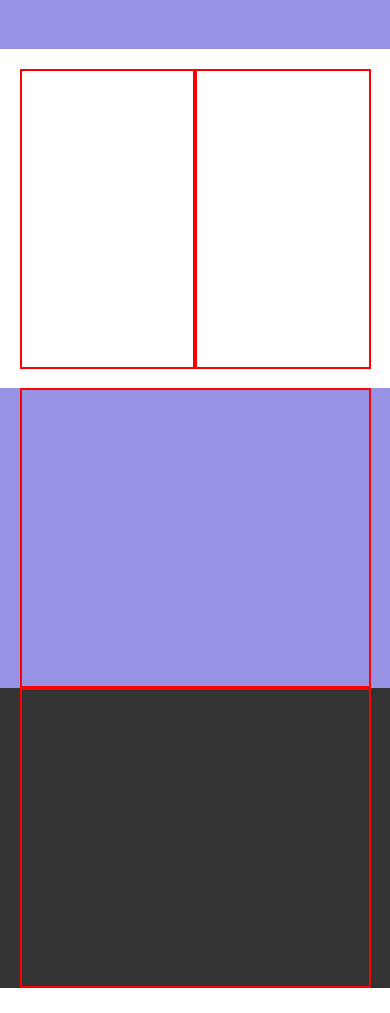
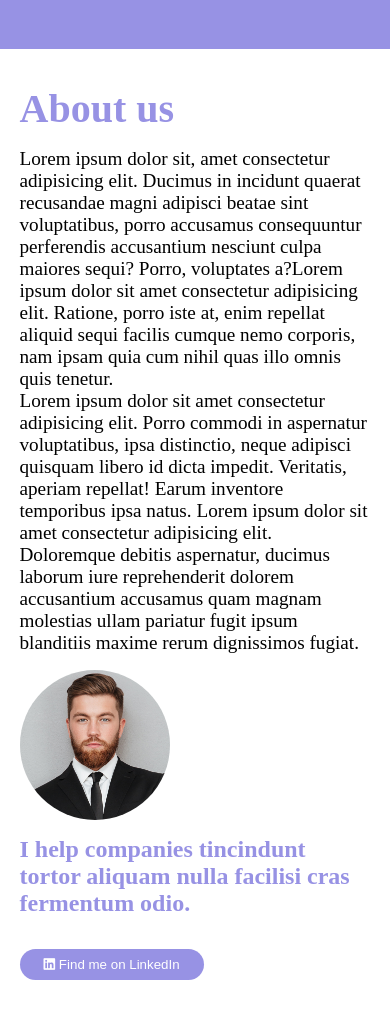
Before and after one commit to manuelcamaioni/htmlcss-responsive-layout, a plain HTML site: page index.html in a window 390 px wide. Shown: the part 6207-7220 px from the top of the page. Before the commit the page ends 7195 px from the top, so only its background shows below. Drawn offline with Linux system fonts and the light colour scheme.

Commit message:
added responsive elements to fifth section

```diff
--- a/index.html
+++ b/index.html
@@ -241,8 +241,21 @@
 
         <section class="fifth-section">
             <div class="container flex">
-                <div class="description-box highlight"></div>
-                <div class="user-quote highlight"></div>
+                <div class="about-us-box">
+                    <h1>About us</h1>
+                    <p>Lorem ipsum dolor sit, amet consectetur adipisicing elit. Ducimus in incidunt quaerat recusandae magni adipisci beatae sint voluptatibus, porro accusamus consequuntur perferendis accusantium nesciunt culpa maiores sequi? Porro, voluptates a?Lorem ipsum dolor sit amet consectetur adipisicing elit. Ratione, porro iste at, enim repellat aliquid sequi facilis cumque nemo corporis, nam ipsam quia cum nihil quas illo omnis quis tenetur.</p>
+                    <p>Lorem ipsum dolor sit amet consectetur adipisicing elit. Porro commodi in aspernatur voluptatibus, ipsa distinctio, neque adipisci quisquam libero id dicta impedit. Veritatis, aperiam repellat! Earum inventore temporibus ipsa natus. Lorem ipsum dolor sit amet consectetur adipisicing elit. Doloremque debitis aspernatur, ducimus laborum iure reprehenderit dolorem accusantium accusamus quam magnam molestias ullam pariatur fugit ipsum blanditiis maxime rerum dignissimos fugiat.</p>
+                </div>
+
+                <div class="employee-quote flex">
+                    <img src="img/about.jpg" alt="Immagine ragazzo">
+                    <p>
+                        I help companies tincindunt tortor aliquam nulla facilisi cras fermentum odio.
+                    </p>
+                    <button><i class="fa-brands fa-linkedin"></i> Find me on LinkedIn</button>
+                </div>
+
+
             </div>
         </section>
 
--- a/style.css
+++ b/style.css
@@ -328,10 +328,56 @@ h1.number{
 
 /************* FIFTH SECTION RULES *************/
 
-.fifth-section .description-box, .user-quote{
-    height: 300px;
+.fifth-section .about-us-box, .fifth-section .user-quote{
     width: 100%;
 }
+
+.fifth-section .container{
+    flex-wrap: wrap;
+}
+
+.fifth-section img{
+    width: 150px;
+    height: 150px;
+    border-radius: 50%;
+}
+
+.about-us-box{
+    margin-bottom: 1rem;
+}
+
+
+.about-us-box h1{
+    font-size: 2.5rem;
+    color: #9792e4;
+    margin: 1rem 0;
+}
+
+.about-us-box p{
+    font-size: 1.2rem;
+}
+
+.employee-quote{
+    flex-direction: column;
+    align-items: start;
+}
+
+.employee-quote p{
+    margin: 1rem 0;
+    font-size: 1.5rem;
+    color: #9792e4;
+    font-weight: bold;
+}
+
+.employee-quote button{
+    background-color: #9792e4;
+    padding: .5rem 1.5rem;
+    margin: 1rem 0;
+    color: white;
+    border-radius: 1rem;
+}
+
+/************* FIFTH SECTION RULES *************/
 
 .sixth-section{
     margin-bottom: 0;
@@ -399,11 +445,23 @@ h1.number{
         color: #9792e4;
     }
 
+    .fifth-section .container{
+        flex-direction: row;
+    }
 
-    .fifth-section .container{
-        flex-direction: column;
+    .fifth-section .about-us-box{
+        width: 60%;
+        color: #9792e4;
     }
-}
+
+    .about-us-box p{
+        padding: 1rem 1rem 0 0;
+        color: #333333;
+    }
+    .fifth-section .employee-quote{
+        width: 40%;
+        padding: 1rem 0 0 1rem;
+    }
 
 @media screen and (min-width: 768px){
 
@@ -458,3 +516,7 @@ h1.number{
     }
 
 }
+
+
+
+}
```
